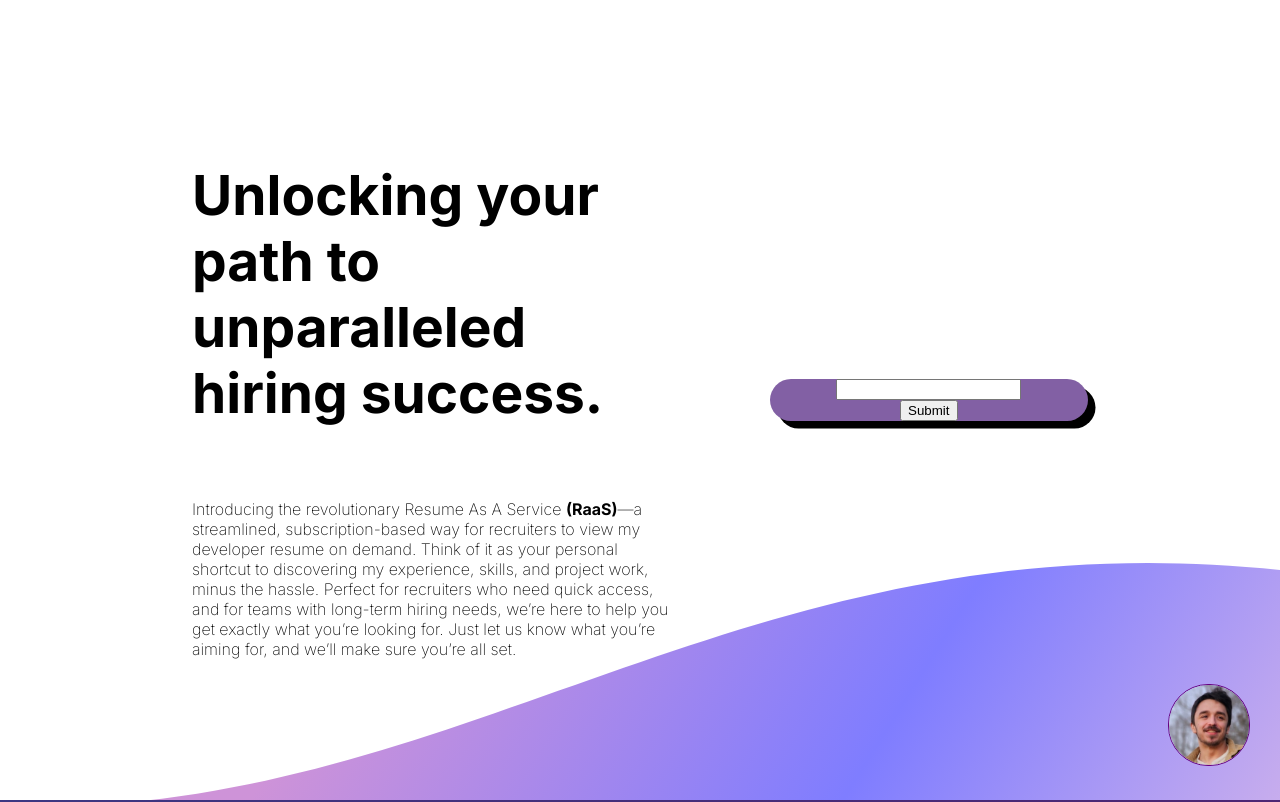
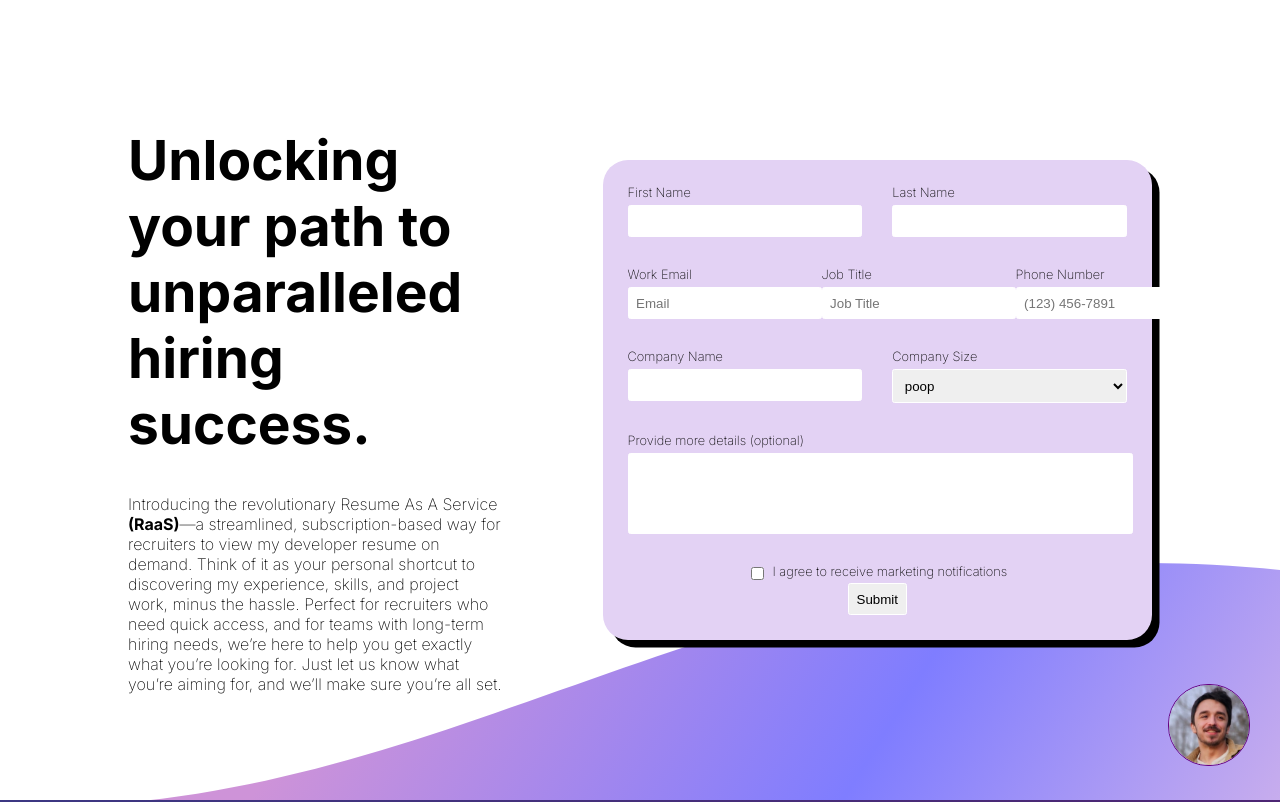
Before and after one commit to landaverdend/portfolio-site, a React (Vite) app: page / in a window 1280 px wide. Shown: the top 802 px of the page. Built offline with nearby package versions, Linux system fonts and the light colour scheme.

Commit message:
prettier looking form..

```diff
--- a/src/views/SurveyView/SurveyView.tsx
+++ b/src/views/SurveyView/SurveyView.tsx
@@ -1,6 +1,6 @@
 import SetupForm from '@/components/setupForm/SetupForm';
 import TypewriterText from '@/components/common/typewriterText/TypeWriterText';
-import { useEffect, useState } from 'react';
+import { ReactNode, useEffect, useState } from 'react';
 import { createPortal } from 'react-dom';
 import BackgroundCanvas from '@/components/backgroundCanvas/BackgroundCanvas.tsx';
 import Footer from '@/components/footer/Footer';
@@ -25,10 +25,23 @@ const dumbSlogans: string[] = [
   'Empowering your recruitment with unmatched access to expertise.',
 ];
 
+type ETProps = {
+  children: string;
+};
+function ErrorText({ children }: ETProps) {
+  return <span className="error-text">{children}</span>;
+}
+
 type Inputs = {
   firstName: string;
+  lastName: string;
+  email: string;
+  phone: string;
+  companySize: string;
+  companyName: string;
+  jobTitle: string;
+  marketingMaterials: boolean;
 };
-
 function Form() {
   const {
     register,
@@ -41,25 +54,86 @@ function Form() {
 
   const onSubmit: SubmitHandler<Inputs> = (data) => console.log(data);
 
+  const badName = () => Math.random() > 0.5;
+
   return (
     /* "handleSubmit" will validate your inputs before invoking "onSubmit" */
     <form className={'email-form'} onSubmit={handleSubmit(onSubmit)}>
       {/* include validation with required or other standard HTML validation rules */}
+
+      <label htmlFor="firstName" className="firstName">
+        First Name
         <input
           {...register('firstName', {
             required: true,
             validate: {
-            badName: (value, formValues) => {
-              console.log('validating...');
-              return Math.random() > 1;
-            },
+              badName: () => badName(),
             },
           })}
+          name="firstName"
         />
         {/* errors will return when field validation fails  */}
-      {errors.firstName?.type === 'badName' && <span>I don't like your name. Change it.</span>}
-      {errors.firstName?.type === 'required' && <span>you forgot to put it in dumbass</span>}
+        {errors.firstName?.type === 'badName' && <ErrorText>I don't like your name. Change it.</ErrorText>}
+      </label>
+
+      <label className="lastName">
+        Last Name
+        <input
+          {...register('lastName', {
+            required: true,
+            validate: {},
+          })}></input>
+        {errors.firstName?.type === 'required' && <ErrorText>you forgot to put it in dumbass</ErrorText>}
+      </label>
+
+      <div className="user-details">
+        <label>
+          Work Email
+          <input type="text" placeholder="Email" {...register('email', { required: true, pattern: /^\S+@\S+$/i })} />
+        </label>
+
+        <label>
+          Job Title
+          <input type="text" placeholder="Job Title" {...register('jobTitle', { required: true })}></input>
+        </label>
+
+        <label>
+          Phone Number
+          <input type="tel" placeholder="(123) 456-7891" {...register('phone', { required: true })}></input>
+        </label>
+      </div>
+
+      <label>
+        Company Name
+        <input
+          type="text"
+          placeholder=""
+          {...register('companyName', {
+            required: true,
+          })}></input>
+      </label>
+
+      <label>
+        Company Size
+        <select {...register('companySize', { required: false })}>
+          <option>poop</option>
+          <option>balls</option>
+        </select>
+      </label>
+
+      <label className="details">
+        Provide more details (optional)
+        <textarea></textarea>
+      </label>
+
+      <div className="submit-container">
+        <label>
+          <input type="checkbox" {...register('marketingMaterials', { required: true })} />I agree to receive marketing
+          notifications
+        </label>
+
         <input type="submit" />
+      </div>
     </form>
   );
 }
--- a/src/views/SurveyView/survey-view.css
+++ b/src/views/SurveyView/survey-view.css
@@ -13,30 +13,27 @@
     gap: 100px;
     align-items: center;
 
-    width: 70vw;
+    width: 80vw;
 
     .init-block__info {
       flex: 3;
 
       h1 {
         font-size: 55px;
-        min-height: 300px;
+        min-height: 200px;
       }
     }
 
     .email-form {
-      flex: 2;
+      flex: 4;
 
-      display: flex;
-      flex-direction: column;
-      justify-content: center;
-      align-items: center;
+      display: grid;
 
       /* height: 80%; */
 
       border-radius: 25px;
       /* background-color: var(--color-3); */
-      background-color: hsl(270, 27%, 51%);
+      background-color: hsl(270, 62%, 89%);
       box-shadow: 7.5px 7.5px black;
     }
   }
@@ -49,3 +46,80 @@
     animation: fade-out 1s ease-in-out forwards;
   }
 }
+
+.error-text {
+  color: red;
+}
+
+.email-form {
+  flex: 5;
+
+  display: grid;
+  grid-template-columns: repeat(2, 1fr);
+
+  column-gap: 30px;
+  row-gap: 30px;
+
+  padding: 25px;
+  border-radius: 25px;
+  /* background-color: var(--color-3); */
+  background-color: hsl(270, 62%, 89%);
+  box-shadow: 7.5px 7.5px black;
+
+  label {
+    font-size: 0.8rem;
+
+    display: flex;
+    flex-direction: column;
+    gap: 5px;
+  }
+
+  /* Shared input stuff.*/
+  select,
+  input {
+    border: 1px solid #fff;
+    border-radius: 2.5px;
+    padding: 7.5px;
+    outline: none;
+  }
+
+  .firstName {
+  }
+
+  .lastName {
+  }
+
+  .user-details {
+    grid-column: span 2;
+    display: flex;
+    justify-content: space-between;
+  }
+
+  .details {
+    grid-column: span 2;
+
+    textarea {
+      width: 100%;
+      height: 75px;
+
+      resize: none;
+      font-family: inherit;
+
+      border: 1px solid white;
+      border-radius: 2.5px;
+    }
+  }
+
+  .submit-container {
+    grid-column: span 2;
+    display: flex;
+    flex-direction: column;
+    align-items: center;
+    justify-content: center;
+
+    label {
+      display: flex;
+      flex-direction: row;
+    }
+  }
+}
```
Lines whose indentation alone changed are shown as unchanged.
